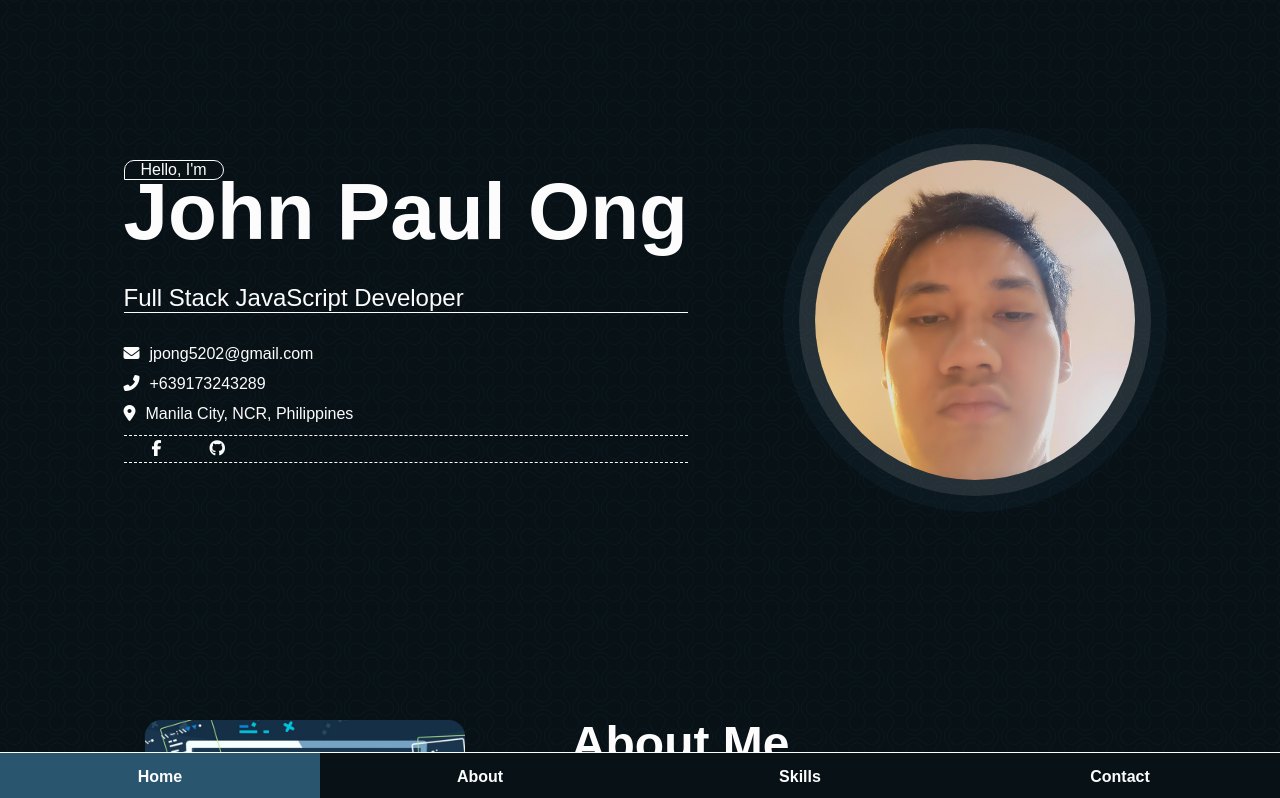
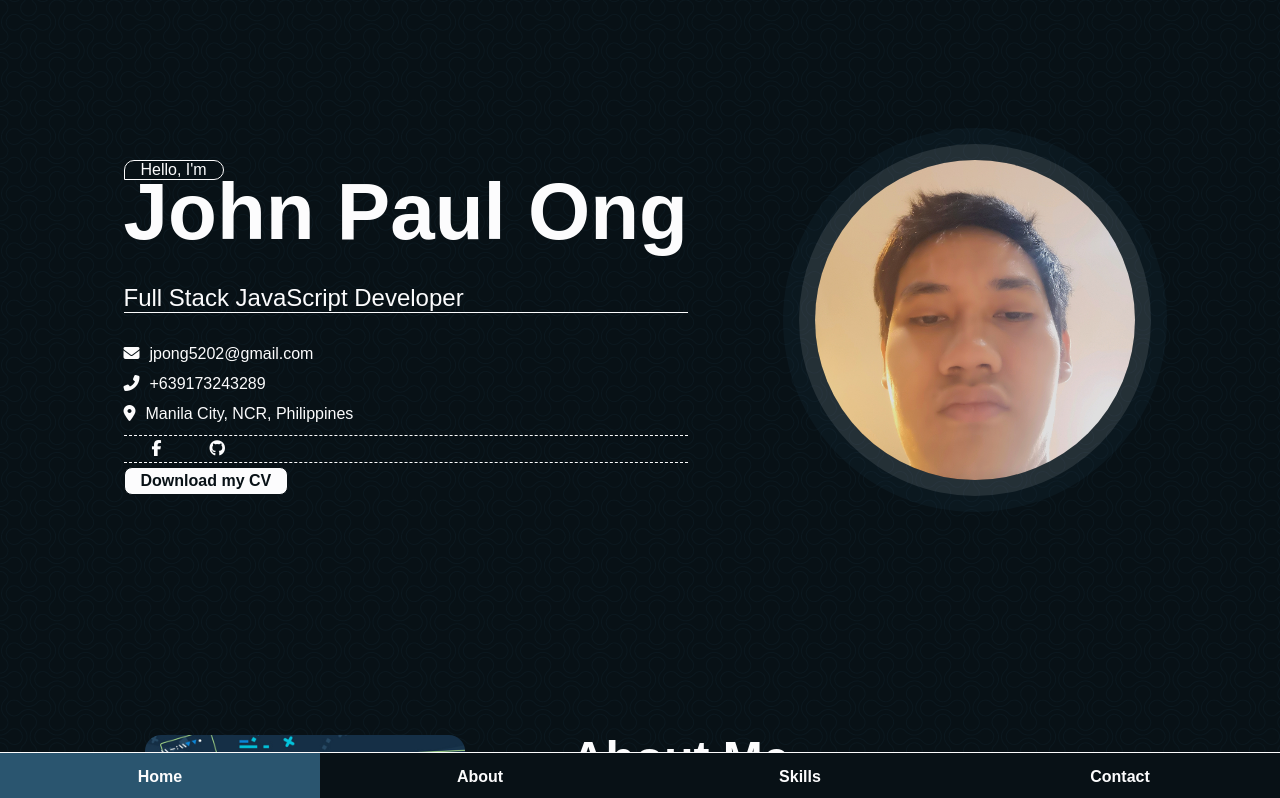
Before and after one commit to jp-ong/my-portfolio, a Next.js app: page / in a window 1280 px wide. Shown: the top 798 px of the page. Built offline with nearby package versions, Linux system fonts and the light colour scheme; a web font is replaced by a local one.

Commit message:
Added CV

```diff
--- a/components/IntroSection/index.js
+++ b/components/IntroSection/index.js
@@ -1,5 +1,6 @@
 import styles from "styles/IntroSection.module.scss";
 import Image from "next/image";
+import Link from "next/link";
 
 const IntroSection = () => {
   return (
@@ -43,6 +44,9 @@ const IntroInfo = () => (
         reader="Link to my GitHub"
       />
     </div>
+    <a href="/Ong_JohnPaul.pdf" download>
+      Download my CV
+    </a>
   </div>
 );
 
@@ -54,7 +58,7 @@ const InfoContact = ({ icon, label }) => (
 );
 
 const InfoLink = ({ icon, link, reader }) => (
-  <a href={link} target="_blank" rel="noopener noreferrer">
+  <a href={link} target="_blank" rel="noopener noreferrer" title={reader}>
     <span aria-hidden className={icon} />
     <span className={styles.screenReader}>{reader}</span>
   </a>
--- a/styles/IntroSection.module.scss
+++ b/styles/IntroSection.module.scss
@@ -14,6 +14,21 @@ section.introSection {
     display: flex;
     align-items: flex-start;
     flex-flow: column nowrap;
+
+    & > a {
+      margin-top: 0.25em;
+      background-color: $fg;
+      color: $bg;
+      font-weight: bold;
+      padding: 0.25em 1em;
+      border: solid 1px;
+      border-radius: 0.5em;
+      transition: 125ms;
+      &:hover {
+        background-color: $bg;
+        color: $fg;
+      }
+    }
 
     & > .name {
       margin-bottom: 2em;
```
Also changed, not shown: 1 other file (tests, documents, lock files or other folders).
